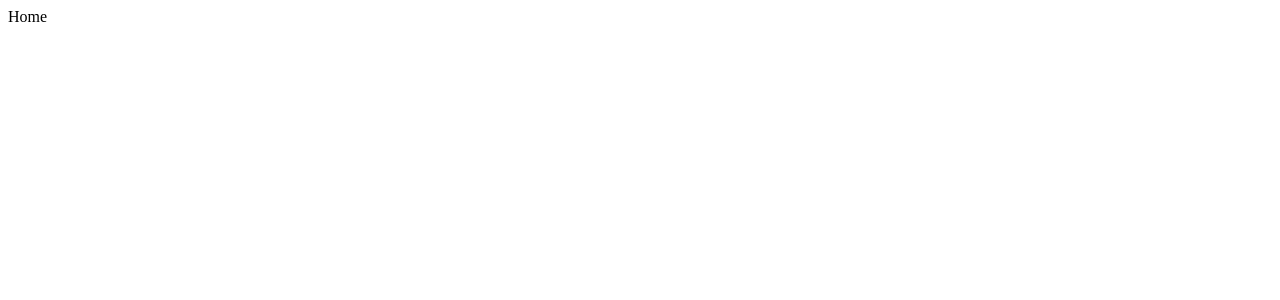
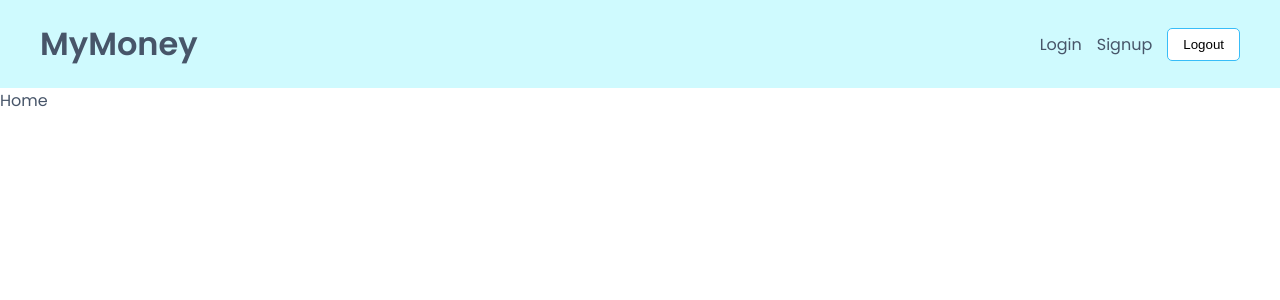
Before and after one commit to pviethung/react-firebase-dumb, a React (Create React App) app: page / in a window 1280 px wide. Shown: the top 300 px of the page. Built offline with nearby package versions, Linux system fonts and the light colour scheme.

Commit message:
add global styles and Navbar style

```diff
--- a/src/App.css
+++ b/src/App.css
@@ -1,38 +1,61 @@
-.App {
-  text-align: center;
+@import-normalize;
+@import url('https://fonts.googleapis.com/css2?family=Poppins:wght@400;600&display=swap');
+
+*,
+*::before,
+*::after {
+  margin: 0;
+  padding: 0;
+  box-sizing: border-box;
 }
 
-.App-logo {
-  height: 40vmin;
-  pointer-events: none;
+html {
+  font-size: 62.5%;
 }
 
-@media (prefers-reduced-motion: no-preference) {
-  .App-logo {
-    animation: App-logo-spin infinite 20s linear;
-  }
+body {
+  font-family: 'Poppins', sans-serif;
+  font-size: 1.6rem;
+  --app-color-theme: #cffafe;
+  --app-color-theme-dark: #38bdf8;
+  --app-color-text: #475569;
+  --app-transition-duration: .5s;
+  color: var(--app-color-text);
 }
 
-.App-header {
-  background-color: #282c34;
-  min-height: 100vh;
-  display: flex;
-  flex-direction: column;
-  align-items: center;
-  justify-content: center;
-  font-size: calc(10px + 2vmin);
-  color: white;
+a,
+a:focus,
+a:visited {
+  color: var(--app-color-text);
 }
 
-.App-link {
-  color: #61dafb;
+a {
+  transition: color var(--app-transition-duration);
 }
 
-@keyframes App-logo-spin {
-  from {
-    transform: rotate(0deg);
-  }
-  to {
-    transform: rotate(360deg);
-  }
+a:hover {
+  color: var(--app-color-theme-dark);
 }
+
+button {
+  cursor: pointer;
+}
+
+.container {
+  margin: auto;
+  width: 100%;
+  max-width: 1200px;
+}
+
+.btn {
+  padding: 8px 15px;
+  background-color: #fff;
+  border-radius: 5px;
+  border: 1px solid var(--app-color-theme-dark);
+  transition: background-color var(--app-transition-duration), color var(--app-transition-duration);
+}
+
+.btn:hover {
+  background-color: var(--app-color-theme-dark);
+  color: #fff;
+}
--- a/src/App.js
+++ b/src/App.js
@@ -1,15 +1,20 @@
 import { Route, Routes } from 'react-router-dom';
+import Navbar from './components/Navbar';
 import Home from './pages/Home';
 import Login from './pages/Login';
 import Signup from './pages/Signup';
+import './App.css';
 
 function App() {
   return (
-    <Routes>
-      <Route path="/" element={<Home />} />
-      <Route path="/login" element={<Login />} />
-      <Route path="/signup" element={<Signup />} />
-    </Routes>
+    <>
+      <Navbar />
+      <Routes>
+        <Route path="/" element={<Home />} />
+        <Route path="/login" element={<Login />} />
+        <Route path="/signup" element={<Signup />} />
+      </Routes>
+    </>
   );
 }
 
--- /dev/null
+++ b/src/components/Navbar.js
@@ -0,0 +1,23 @@
+import { Link } from 'react-router-dom';
+import styles from './Navbar.module.css';
+
+const Navbar = () => {
+  return (
+    <nav className={`${styles.container}`}>
+      <ul className="container">
+        <li>MyMoney</li>
+        <li>
+          <Link to="/login">Login</Link>
+        </li>
+        <li>
+          <Link to="/singup">Signup</Link>
+        </li>
+        <li>
+          <button className="btn">Logout</button>
+        </li>
+      </ul>
+    </nav>
+  );
+};
+
+export default Navbar;
--- /dev/null
+++ b/src/components/Navbar.module.css
@@ -0,0 +1,20 @@
+.container {
+    background-color: var(--app-color-theme);
+}
+.container > ul {
+    display: flex;
+    align-items: center;
+    padding: 20px 0;
+    list-style: none;
+}
+.container > ul > li:first-child {
+    margin-right: auto;
+    font-size: 3.2rem;
+    font-weight: bold;
+}
+.container > ul > li:not(:first-child) {
+    padding-left: 15px;
+}
+.container > ul > li > a {
+    text-decoration: none;
+}
```
